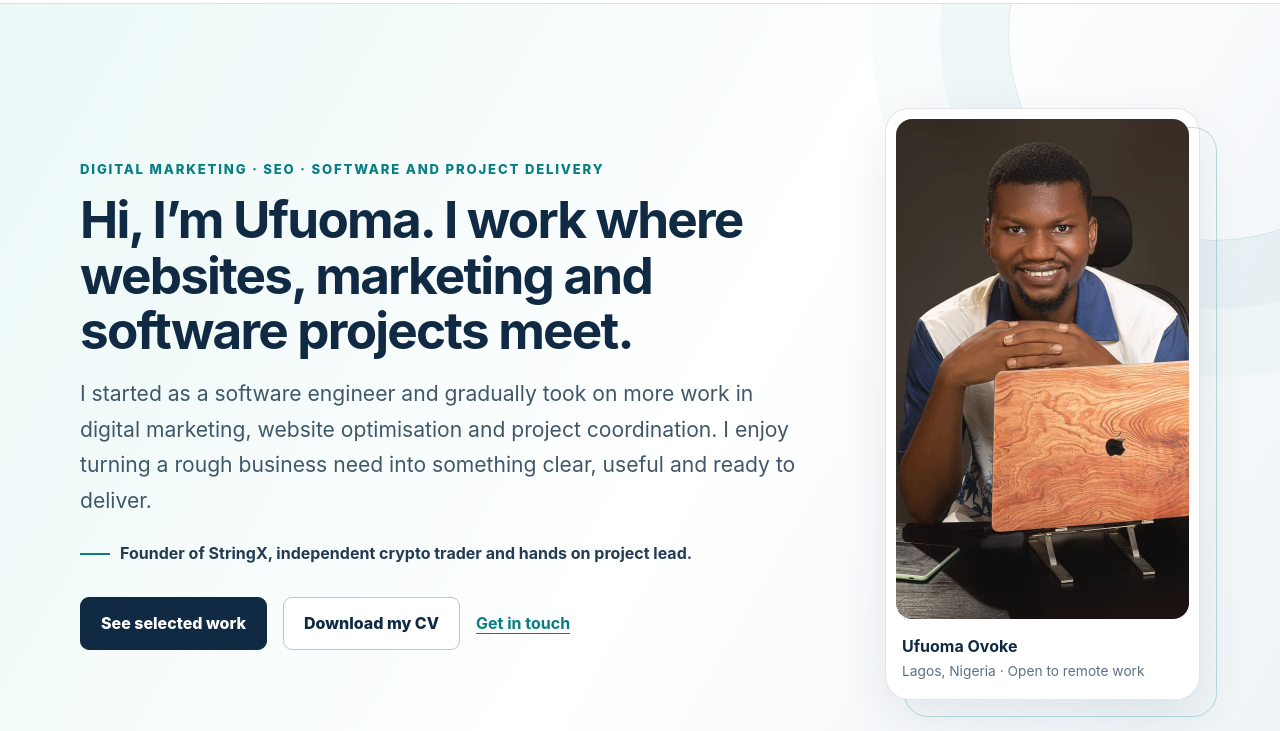
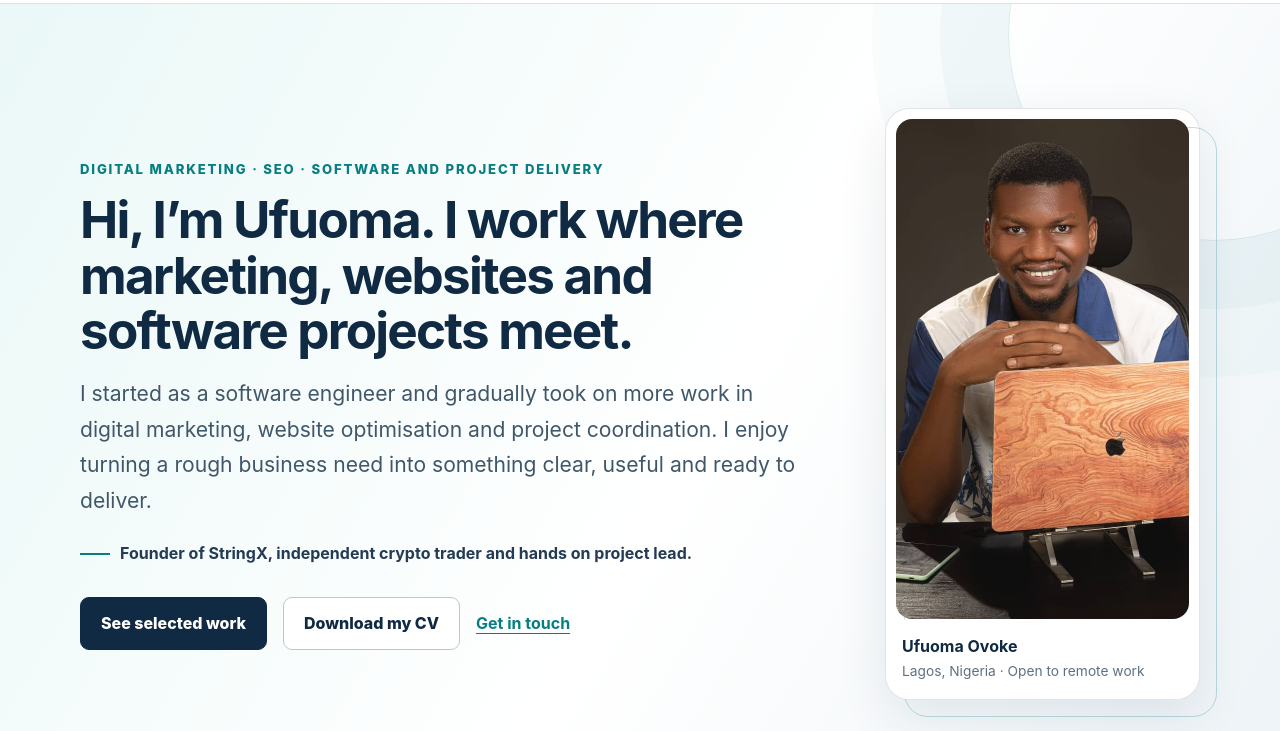
Before and after one commit to Strin6x/Strin6x.github.io, a plain HTML site: page index.html in a window 1280 px wide. Shown: the part 69-800 px from the top of the page. Drawn offline with Linux system fonts and the light colour scheme.

Commit message:
Revise hero section content for clarity
Updated the hero section to reflect changes in focus from 'websites, marketing and software projects' to 'marketing, websites and software projects'.

```diff
--- a/index.html
+++ b/index.html
@@ -21,7 +21,7 @@
 <a class="skip" href="#main">Skip to content</a>
 <header><div class="wrap"><nav aria-label="Primary navigation"><a class="brand" href="#top">Ufuoma Ovoke<i>.</i></a><button class="menu-button" type="button" aria-expanded="false" aria-controls="nav-area">Menu</button><div class="nav-area" id="nav-area"><div class="navlinks"><a href="#work">Work</a><a href="#expertise">Expertise</a><a href="#about">About</a><a href="#contact">Contact</a></div><div class="utility"><a href="Ufuoma_Ovoke_SEO_Content_Digital_Marketing_CV.pdf">CV</a><a href="https://www.linkedin.com/in/ufuoma-ovoke/" target="_blank" rel="noopener noreferrer">LinkedIn</a></div></div></nav></div></header>
 <main id="main">
-<section class="hero" id="top"><div class="wrap hero-grid"><div class="hero-copy"><div class="eyebrow">Digital marketing · SEO · Software and project delivery</div><h2>Hi, I’m Ufuoma. I work where websites, marketing and software projects meet.</h2><p class="lead">I started as a software engineer and gradually took on more work in digital marketing, website optimisation and project coordination. I enjoy turning a rough business need into something clear, useful and ready to deliver.</p><p class="proof-line">Founder of StringX, independent crypto trader and hands on project lead.</p><div class="actions"><a class="button" href="#work">See selected work</a><a class="button secondary" href="Ufuoma_Ovoke_SEO_Content_Digital_Marketing_CV.pdf">Download my CV</a><a class="text-link" href="#contact">Get in touch</a></div></div><aside class="portrait"><img src="ufuoma-ovoke-portrait.jpg" alt="Ufuoma Ovoke smiling behind his laptop at his workspace" width="1000" height="500" fetchpriority="high"><div class="portrait-note"><strong>Ufuoma Ovoke</strong><span>Lagos, Nigeria · Open to remote work</span></div></aside></div></section>
+<section class="hero" id="top"><div class="wrap hero-grid"><div class="hero-copy"><div class="eyebrow">Digital marketing · SEO · Software and project delivery</div><h2>Hi, I’m Ufuoma. I work where marketing, websites and software projects meet.</h2><p class="lead">I started as a software engineer and gradually took on more work in digital marketing, website optimisation and project coordination. I enjoy turning a rough business need into something clear, useful and ready to deliver.</p><p class="proof-line">Founder of StringX, independent crypto trader and hands on project lead.</p><div class="actions"><a class="button" href="#work">See selected work</a><a class="button secondary" href="Ufuoma_Ovoke_SEO_Content_Digital_Marketing_CV.pdf">Download my CV</a><a class="text-link" href="#contact">Get in touch</a></div></div><aside class="portrait"><img src="ufuoma-ovoke-portrait.jpg" alt="Ufuoma Ovoke smiling behind his laptop at his workspace" width="1000" height="500" fetchpriority="high"><div class="portrait-note"><strong>Ufuoma Ovoke</strong><span>Lagos, Nigeria · Open to remote work</span></div></aside></div></section>
 
 <section class="work" id="work"><div class="wrap"><div class="section-head reveal"><h2>A closer look at what I have helped build and improve.</h2><p>My role changes with the project. Sometimes I am working on the message and customer journey. Sometimes I am organising delivery or contributing to the software itself.</p></div><div class="filters reveal" role="group" aria-label="Filter projects"><button class="filter" type="button" data-filter="all" aria-pressed="true">All work</button><button class="filter" type="button" data-filter="marketing" aria-pressed="false">Marketing</button><button class="filter" type="button" data-filter="product" aria-pressed="false">Product</button><button class="filter" type="button" data-filter="technical" aria-pressed="false">Technical</button></div>
 <div class="featured-grid">
```
